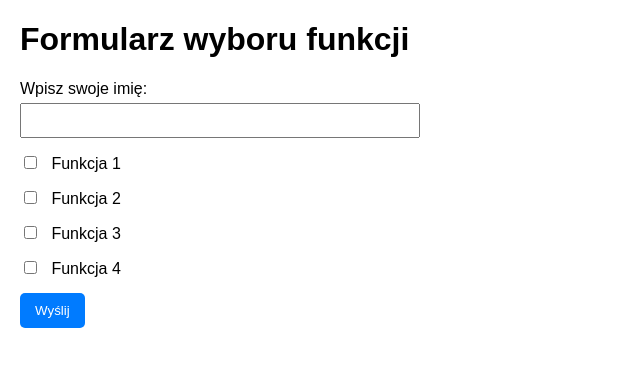
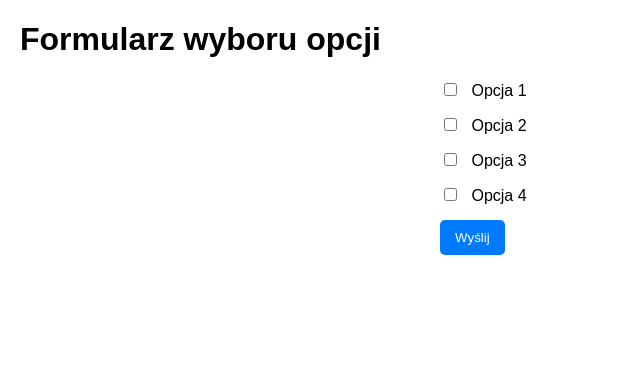
Before and after one commit to bonie-tak/bonie-tak1, a plain HTML site: page formularz_kubica.html in a window 1280 px wide. Shown: the whole page, without its empty margins (0-640 px from the left). Drawn offline with Linux system fonts and the light colour scheme.

Commit message:
formularz_kubica.html

```diff
--- a/formularz_kubica.html
+++ b/formularz_kubica.html
@@ -3,7 +3,7 @@
 <head>
     <meta charset="UTF-8">
     <meta name="viewport" content="width=device-width, initial-scale=1.0">
-    <title>Formularz</title>
+    <title>Formularz bez wymogu wpisywania</title>
     <style>
         body {
             font-family: Arial, sans-serif;
@@ -11,7 +11,7 @@
         }
         form {
             max-width: 400px;
-            margin: 0;
+            margin: 0 auto;
             padding: 0;
         }
         .form-group {
@@ -24,11 +24,6 @@
         }
         .form-group input[type="checkbox"] {
             margin-right: 10px;
-        }
-        .form-group input[type="text"] {
-            width: 100%;
-            padding: 8px;
-            box-sizing: border-box;
         }
         .form-group button {
             padding: 10px 15px;
@@ -45,23 +40,19 @@
 </head>
 <body>
 
-<h1>Formularz wyboru funkcji</h1>
+<h1>Formularz wyboru opcji</h1>
 <form action="/submit" method="post">
     <div class="form-group">
-        <label for="name">Wpisz swoje imię:</label>
-        <input type="text" id="name" name="name" required>
+        <label><input type="checkbox" name="option1" value="option1"> Opcja 1</label>
     </div>
     <div class="form-group">
-        <label><input type="checkbox" name="feature1" value="feature1"> Funkcja 1</label>
+        <label><input type="checkbox" name="option2" value="option2"> Opcja 2</label>
     </div>
     <div class="form-group">
-        <label><input type="checkbox" name="feature2" value="feature2"> Funkcja 2</label>
+        <label><input type="checkbox" name="option3" value="option3"> Opcja 3</label>
     </div>
     <div class="form-group">
-        <label><input type="checkbox" name="feature3" value="feature3"> Funkcja 3</label>
-    </div>
-    <div class="form-group">
-        <label><input type="checkbox" name="feature4" value="feature4"> Funkcja 4</label>
+        <label><input type="checkbox" name="option4" value="option4"> Opcja 4</label>
     </div>
 
     <div class="form-group">
```
